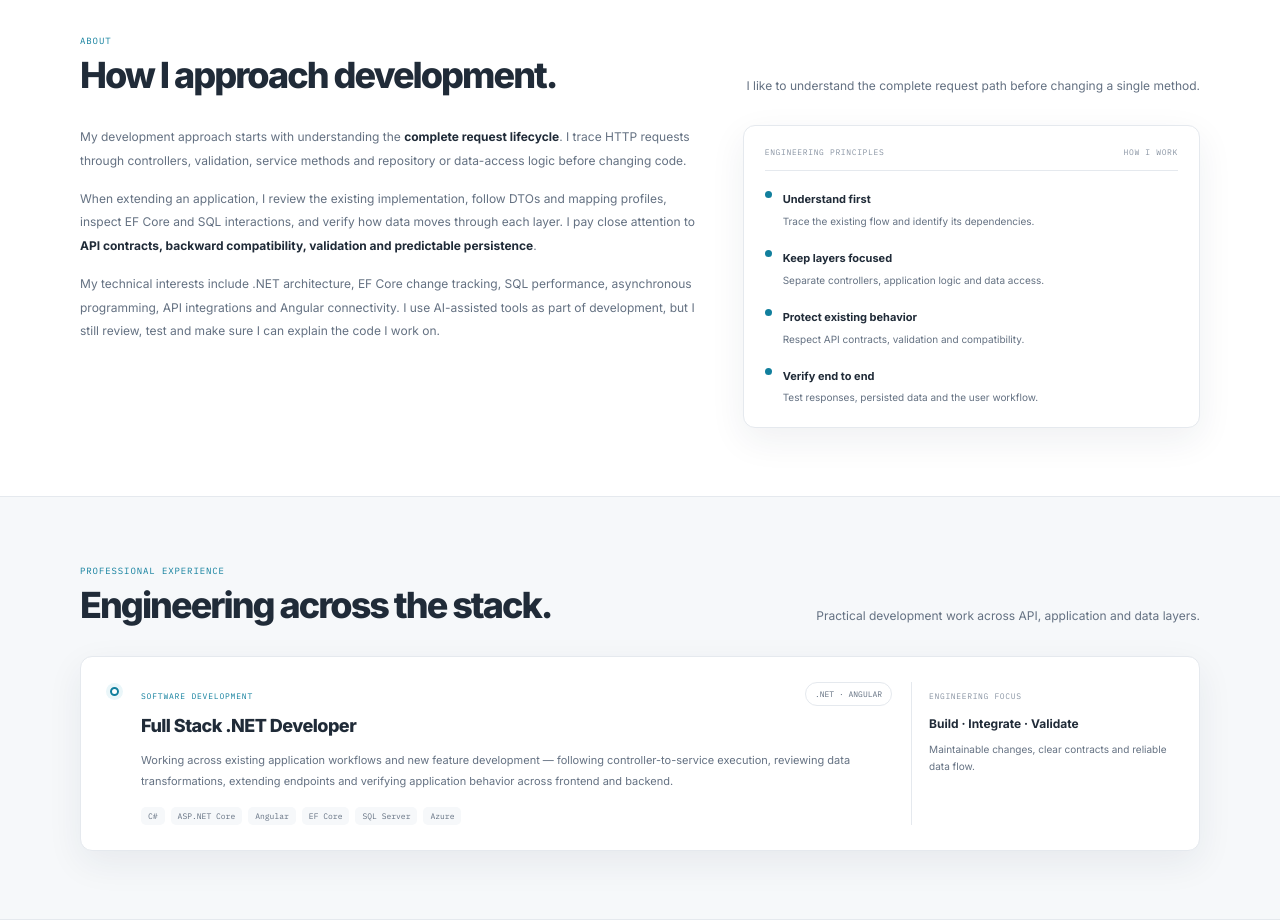
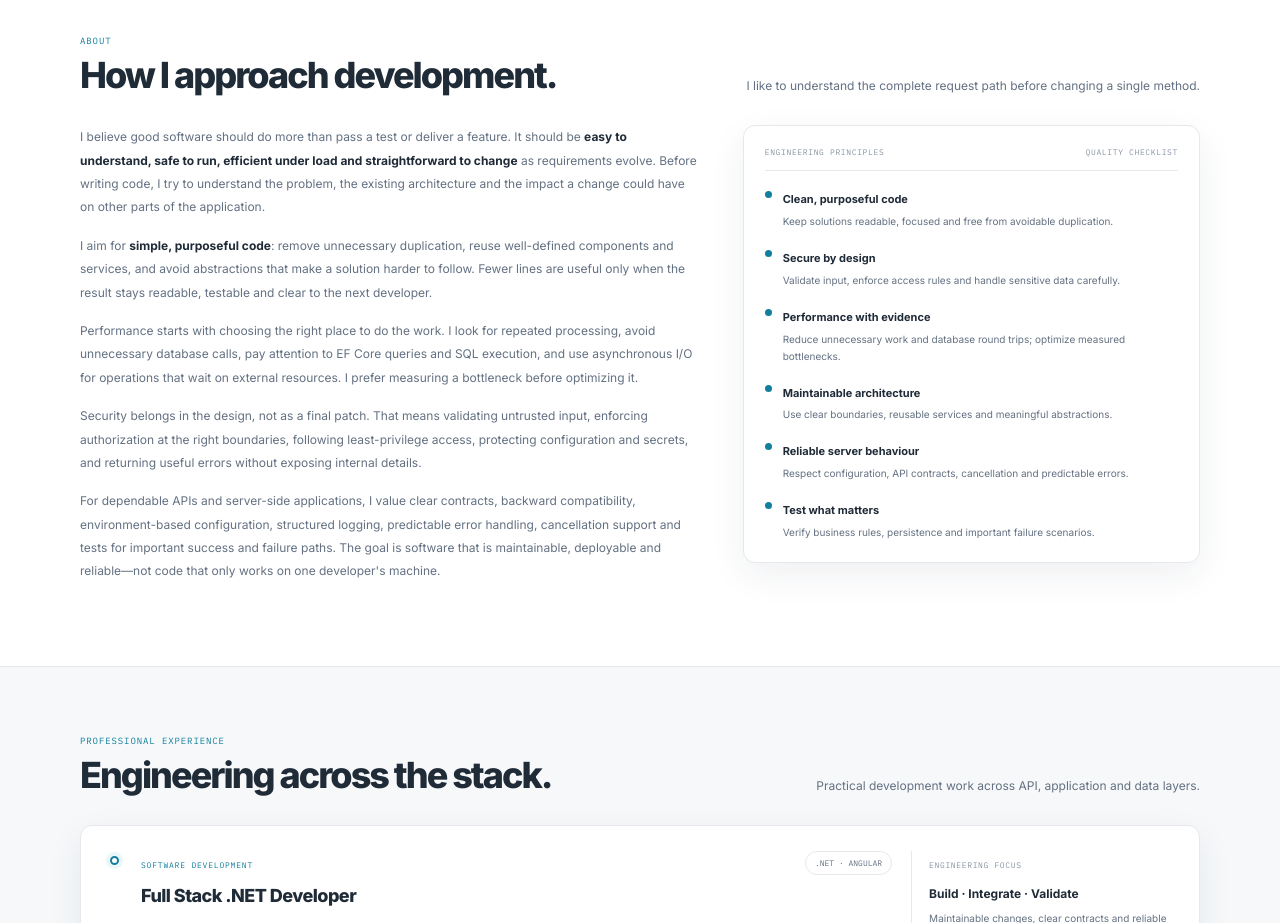
Before and after one commit to VigneshMC-creator/Vignesh-Developer, an Angular app: page /portfolio/ in a window 1280 px wide. Shown: the part 740-1663 px from the top of the page. Built offline with nearby package versions, Linux system fonts and the light colour scheme.

Commit message:
Expand developer engineering philosophy and simplify portrait card

```diff
--- a/src/app/pages/home/home.component.html
+++ b/src/app/pages/home/home.component.html
@@ -44,10 +44,6 @@
 
       <aside class="profile-column" aria-label="Profile portrait">
         <div class="profile-card">
-          <div class="profile-card-top">
-            <span class="profile-card-label">DEVELOPER PROFILE</span>
-            <span class="profile-card-status">C# · .NET</span>
-          </div>
           <div class="avatar-frame">
             <img class="avatar" [src]="portraitSrc" alt="Portrait of Vignesh Madhav Kumar Edara"
               width="420" height="410" fetchpriority="high">
@@ -98,29 +94,46 @@
       <div class="about-grid">
         <div class="about-copy">
           <p>
-            My development approach starts with understanding the <strong>complete request
-            lifecycle</strong>. I trace HTTP requests through controllers, validation,
-            service methods and repository or data-access logic before changing code.
+            I believe good software should do more than pass a test or deliver a feature.
+            It should be <strong>easy to understand, safe to run, efficient under load and
+            straightforward to change</strong> as requirements evolve. Before writing code,
+            I try to understand the problem, the existing architecture and the impact a
+            change could have on other parts of the application.
           </p>
           <p>
-            When extending an application, I review the existing implementation,
-            follow DTOs and mapping profiles, inspect EF Core and SQL interactions,
-            and verify how data moves through each layer. I pay close attention to
-            <strong>API contracts, backward compatibility, validation and predictable persistence</strong>.
+            I aim for <strong>simple, purposeful code</strong>: remove unnecessary duplication,
+            reuse well-defined components and services, and avoid abstractions that make
+            a solution harder to follow. Fewer lines are useful only when the result stays
+            readable, testable and clear to the next developer.
           </p>
           <p>
-            My technical interests include .NET architecture, EF Core change tracking,
-            SQL performance, asynchronous programming, API integrations and Angular
-            connectivity. I use AI-assisted tools as part of development, but I still
-            review, test and make sure I can explain the code I work on.
+            Performance starts with choosing the right place to do the work. I look for
+            repeated processing, avoid unnecessary database calls, pay attention to EF Core
+            queries and SQL execution, and use asynchronous I/O for operations that wait
+            on external resources. I prefer measuring a bottleneck before optimizing it.
+          </p>
+          <p>
+            Security belongs in the design, not as a final patch. That means validating
+            untrusted input, enforcing authorization at the right boundaries, following
+            least-privilege access, protecting configuration and secrets, and returning
+            useful errors without exposing internal details.
+          </p>
+          <p>
+            For dependable APIs and server-side applications, I value clear contracts,
+            backward compatibility, environment-based configuration, structured logging,
+            predictable error handling, cancellation support and tests for important
+            success and failure paths. The goal is software that is maintainable,
+            deployable and reliable—not code that only works on one developer's machine.
           </p>
         </div>
         <div class="approach-card">
-          <div class="approach-card-heading"><span>ENGINEERING PRINCIPLES</span><span>HOW I WORK</span></div>
-          <div class="approach-item"><span class="approach-dot"></span><div><strong>Understand first</strong><p>Trace the existing flow and identify its dependencies.</p></div></div>
-          <div class="approach-item"><span class="approach-dot"></span><div><strong>Keep layers focused</strong><p>Separate controllers, application logic and data access.</p></div></div>
-          <div class="approach-item"><span class="approach-dot"></span><div><strong>Protect existing behavior</strong><p>Respect API contracts, validation and compatibility.</p></div></div>
-          <div class="approach-item"><span class="approach-dot"></span><div><strong>Verify end to end</strong><p>Test responses, persisted data and the user workflow.</p></div></div>
+          <div class="approach-card-heading"><span>ENGINEERING PRINCIPLES</span><span>QUALITY CHECKLIST</span></div>
+          <div class="approach-item"><span class="approach-dot"></span><div><strong>Clean, purposeful code</strong><p>Keep solutions readable, focused and free from avoidable duplication.</p></div></div>
+          <div class="approach-item"><span class="approach-dot"></span><div><strong>Secure by design</strong><p>Validate input, enforce access rules and handle sensitive data carefully.</p></div></div>
+          <div class="approach-item"><span class="approach-dot"></span><div><strong>Performance with evidence</strong><p>Reduce unnecessary work and database round trips; optimize measured bottlenecks.</p></div></div>
+          <div class="approach-item"><span class="approach-dot"></span><div><strong>Maintainable architecture</strong><p>Use clear boundaries, reusable services and meaningful abstractions.</p></div></div>
+          <div class="approach-item"><span class="approach-dot"></span><div><strong>Reliable server behaviour</strong><p>Respect configuration, API contracts, cancellation and predictable errors.</p></div></div>
+          <div class="approach-item"><span class="approach-dot"></span><div><strong>Test what matters</strong><p>Verify business rules, persistence and important failure scenarios.</p></div></div>
         </div>
       </div>
     </div>
```
